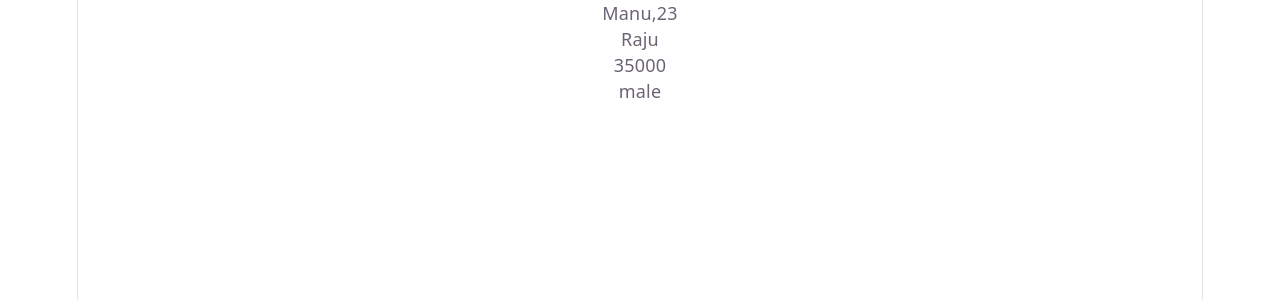
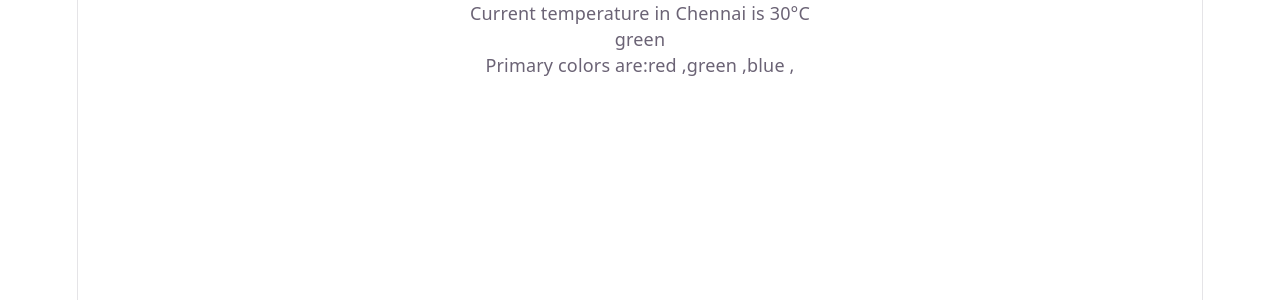
Before and after one commit to gayathrislatrainer23-bot/9-11-jun-2026, a React (Vite) app in the folder react/learn-react/: page / in a window 1280 px wide. Shown: the top 300 px of the page. Built offline with nearby package versions, Linux system fonts and the light colour scheme.

Commit message:
LIST AND PROPS

```diff
--- a/react/learn-react/src/App.jsx
+++ b/react/learn-react/src/App.jsx
@@ -3,6 +3,8 @@
 import hero from './assets/hero.png'
 import BoxModel from './components/BoxModel';
 import {age} from './components/BoxModel'
+import ColorInfo from './components/colorInfo';
+import WeatherInfo from './components/WeatherInfo';
 function App() {
 let name = 'Manu';
 let age = 23
@@ -14,8 +16,10 @@
 {/* <p>{name}</p> */}
  {/* js embaded */}
 {/* <h1 style={{color:'red',background:'#fff'}}> this is a jsx rule that inline style using  </h1> */}
-<BoxModel userName = {name} age ={age} />
+{/* <BoxModel userName = {name} age ={age} /> */}
 {/* <name /> */}
+<WeatherInfo/>
+<ColorInfo/>
 
   </div>
   )
--- /dev/null
+++ b/react/learn-react/src/components/ColorDisplay.jsx
@@ -0,0 +1,22 @@
+import React from 'react'
+
+function ColorDisplay({colors}) {
+  return (
+    <div>
+<p>{colors[0] , colors[1]}</p>
+
+    <p> Primary colors are:
+   {
+    colors.map((color,index)=>
+    (
+        <span key={index}>{color} ,</span>
+    )
+    )
+   }
+         </p>
+
+    </div>
+  )
+}
+
+export default ColorDisplay
--- /dev/null
+++ b/react/learn-react/src/components/ColorInfo.jsx
@@ -0,0 +1,13 @@
+import React from 'react'
+import ColorDisplay from './colorDisplay'
+
+function ColorInfo() {
+   let color = ['red', 'green', 'blue']
+  return (
+    <div>
+        <ColorDisplay colors = {color}/>
+    </div>
+  )
+}
+
+export default ColorInfo
--- /dev/null
+++ b/react/learn-react/src/components/WeatherDisplay.jsx
@@ -0,0 +1,10 @@
+import React from 'react'
+
+function WeatherDisplay({info}) {
+    console.log('weatherdisplay' ,info)
+  return (
+    <div>{`Current temperature in ${info.city} is ${info.temp}°C`}</div>
+  )
+}
+
+export default WeatherDisplay
--- /dev/null
+++ b/react/learn-react/src/components/WeatherInfo.jsx
@@ -0,0 +1,13 @@
+import WeatherDisplay from "./WeatherDisplay"
+
+
+function WeatherInfo() {
+    let info =  { city: "Chennai", temp: 30 }
+  return (
+    <div>
+        <WeatherDisplay info = {info}/>
+    </div>
+  )
+}
+
+export default WeatherInfo
--- a/react/learn-react/src/main.jsx
+++ b/react/learn-react/src/main.jsx
@@ -6,7 +6,7 @@
 import App from './App.jsx'
 
 createRoot(document.getElementById('root')).render(
-  // <StrictMode>
+  <StrictMode>
     <App />
-  // </StrictMode>,
+   </StrictMode>,
 )
```
